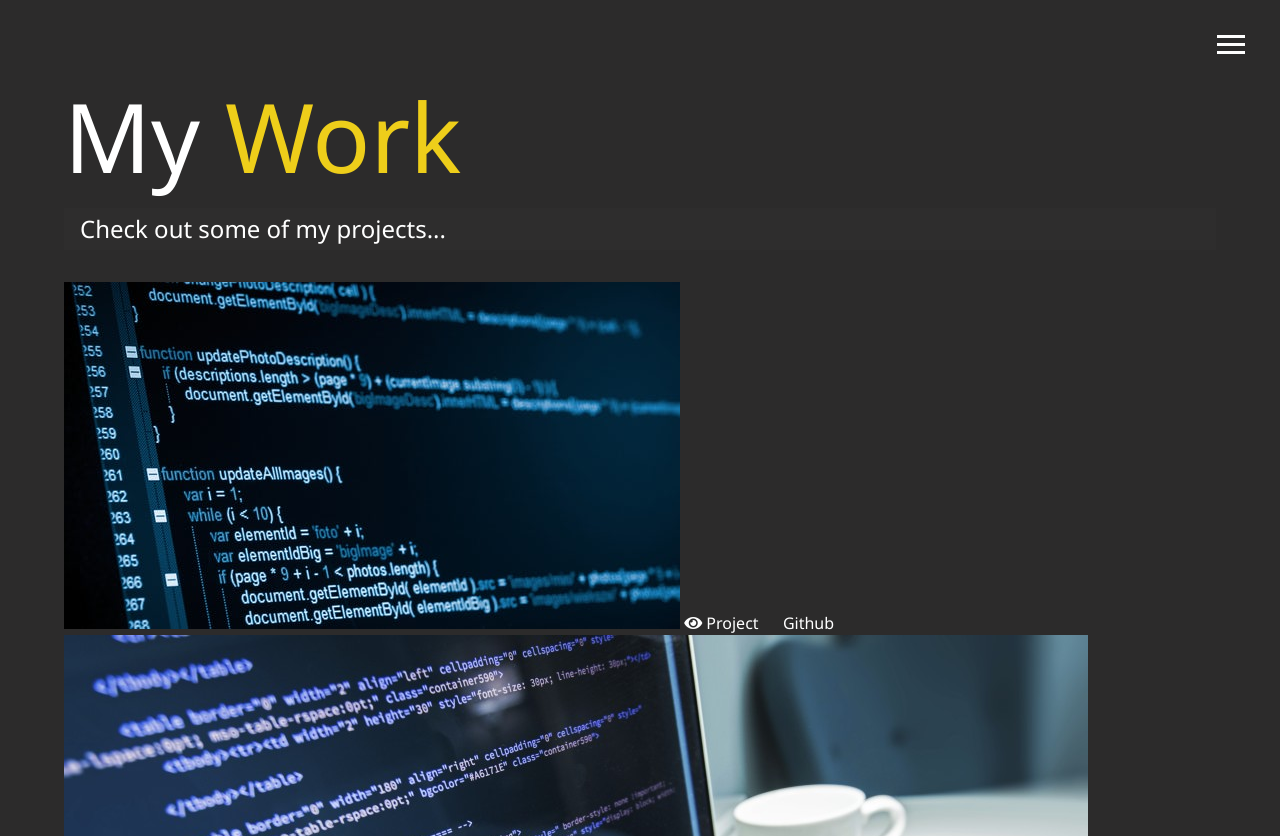
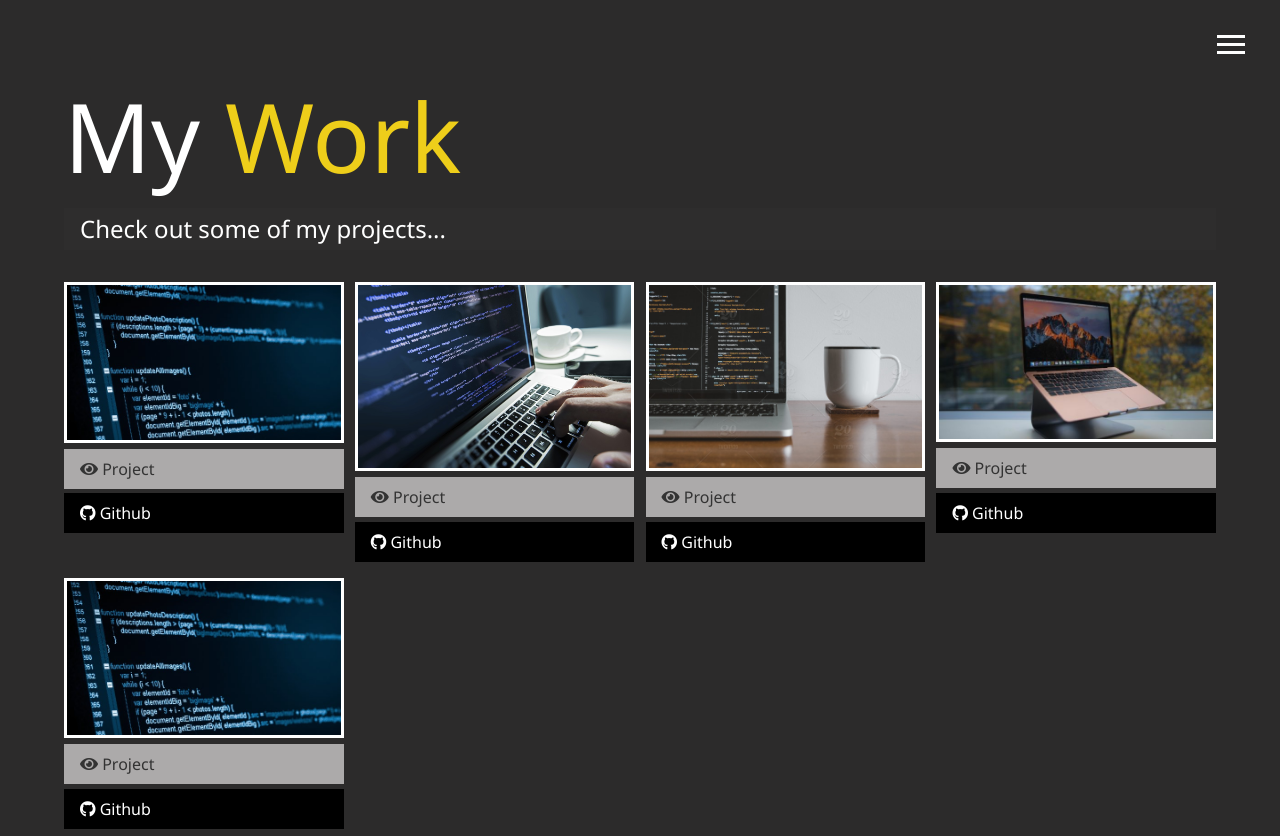
Before and after one commit to philipperocha/myportfolio, a website: page dist/work.html in a window 1280 px wide. Shown: the top 836 px of the page. Drawn offline with Linux system fonts and the light colour scheme.

Commit message:
Make work screen responsible.

```diff
--- a/scss/_mobile.scss
+++ b/scss/_mobile.scss
@@ -1,11 +1,15 @@
 //Widescreens
 @include mediaXl {
-
+    .projects {
+        grid-template-columns: repeat(4, 1fr);
+    }
 }
 
 //Desktops & Laptops
 @include mediaLg {
-
+    .projects {
+        grid-template-columns: repeat(3, 1fr);
+    }
 }
 
 //Tablets & Small Laptops
@@ -57,6 +61,10 @@
 
         grid-template-columns: 1fr;
     }
+
+    .projects {
+        grid-template-columns: repeat(2, 1fr);
+    }
 }
 
 //Smartphones
@@ -64,4 +72,8 @@
     main#home h1 {
         margin-top: 10vh;
     }
+
+    .projects {
+        grid-template-columns: 1fr;
+    }
 }
--- a/scss/main.scss
+++ b/scss/main.scss
@@ -111,6 +111,48 @@ main {
     }
 }
 
+//Work/Projects
+.projects {
+    display: grid;
+    grid-gap: 0.7rem;
+    grid-template-columns: repeat(3, 1fr);
+
+    img {
+        width: 100%;
+        border: 3px #fff solid;
+
+        &:hover {
+            opacity: 0.5;
+            border-color: $secondary-color;
+            @include easeOut;
+        }
+    }
+}
+
+//Button Styles
+.btn {
+    display: block;
+    padding: 0.5rem 1rem;
+    border: 0;
+    margin-bottom: 0.3rem;
+    &:hover {
+        background: $secondary-color;
+        color: set-text-color($secondary-color);
+    }
+}
+
+.btn-dark {
+    @extend .btn;
+    background: darken($primary-color, 50);
+    color: #fff;
+}
+
+.btn-light {
+    @extend .btn;
+    background: lighten($primary-color, 50);
+    color: #333;
+}
+
 #main-footer {
     text-align: center;
     padding: 1rem;
```
Also changed, not shown: dist/css/main.css, dist/img/projects/5.jpg (added), dist/work.html.
